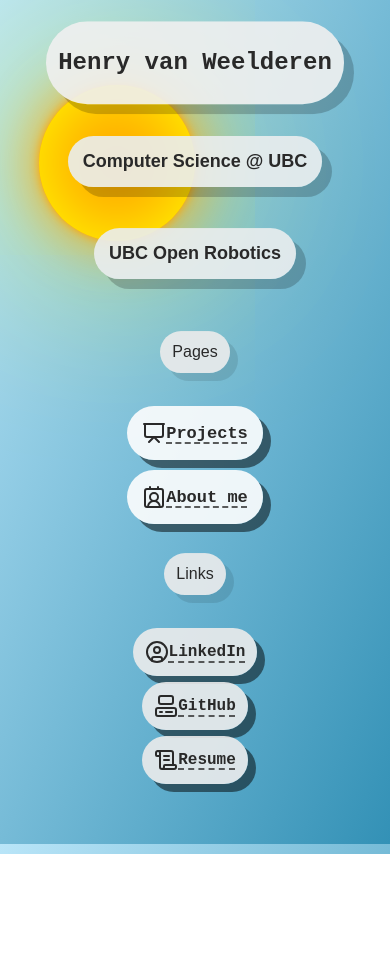
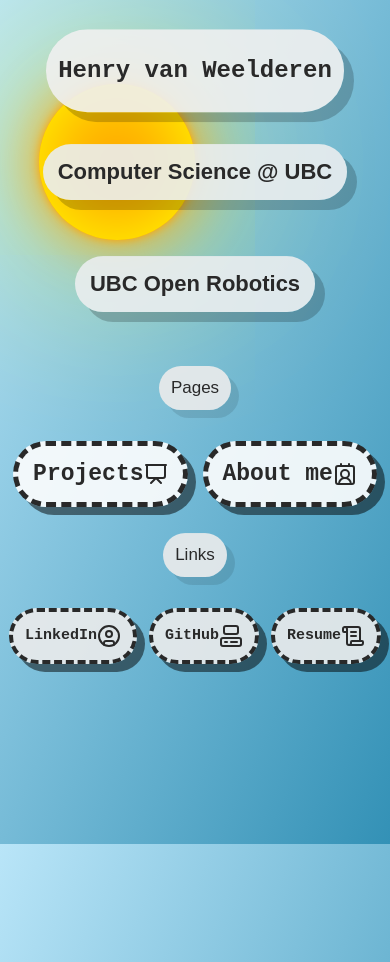
Before and after one commit to henovw/personal-website, a React (Vite) app: page / in a window 390 px wide. Before the commit the page ends 854 px from the top, so only its background shows below. Built offline with nearby package versions, Linux system fonts and the light colour scheme; a web font is replaced by a local one.

Commit message:
more changess

```diff
--- a/src/AboutMe.tsx
+++ b/src/AboutMe.tsx
@@ -5,9 +5,9 @@
 function AboutMe() {
     return (
         <div>
-            <div className="sundiv">
+            {/* <div className="sundiv">
                 <div className="sun"/>
-            </div>
+            </div> */}
             <div className="projects-main-div">
             <div className="mainpage-title-div cloud">
             <h1 className="mainpage-title-text spline-sans-mono-700">About me</h1>
--- a/src/App.css
+++ b/src/App.css
@@ -5,7 +5,7 @@
 }
 
 .mainpage-title-subtext {
-    font-size: clamp(18px, 4vw, 25px);
+    font-size: clamp(22px, 4vw, 25px);
     color: rgb(41, 41, 41);
     width: fit-content;
     height: fit-content;
@@ -22,7 +22,7 @@
 }
 
 .mainpage-links-text {
-    font-size: clamp(16px, 3vw, 20px);
+    font-size: clamp(15px, 3vw, 20px);
     color: rgb(41, 41, 41);
     transition: 0.5s;
     padding: clamp(12px, 2.5vw, 17px);
@@ -30,27 +30,30 @@
     border-radius: 100px;
     display: flex;
     align-items: center;
-    text-decoration: dashed underline;
-    text-underline-offset: 5px;
+    /* text-decoration: dashed underline;
+    text-underline-offset: 5px; */
+    text-decoration: none;
     animation: titleDiv 2.2s ease-in-out;
     animation-iteration-count: infinite;
     box-shadow: 8px 8px rgba(0,0,0,.5);
+    border: 4px dashed rgb(41,41,41);
 }
 
 .mainpage-links-text:hover {
     color:yellow;
     background-color: grey;
+    border-color:yellow;
 }
 
 .mainpage-subtext-sitelinks-div {
     display: flex;
-    gap: clamp(10px, 2vw, 20px);
+    gap: clamp(15px, 2vw, 20px);
     flex-wrap: wrap; /* Allow wrapping on small screens */
     justify-content: center;
 }
 
 .mainpage-headers {
-    font-size: clamp(16px, 3vw, 20px);
+    font-size: clamp(17px, 3vw, 20px);
     color: rgb(41, 41, 41);
     transition: 0.5s;
     padding: clamp(12px, 2.5vw, 17px);
@@ -64,26 +67,27 @@
 }
 
 .mainpage-sitelinks-text {
-    font-size: clamp(17px, 4vw, 30px);
+    font-size: clamp(23px, 4vw, 30px);
     color: rgb(41, 41, 41);
     transition: 0.5s;
     padding: clamp(15px, 3vw, 20px);
     background-color:rgba(253, 253, 253, 0.9);
-    border-radius: 100px;
+    border-radius: 40px;
     display: flex;
     align-items: center;
-    text-decoration: dashed underline;
-    text-underline-offset: 5px;
+    /* text-decoration: dashed underline;
+    text-underline-offset: 5px; */
     animation: titleDiv 2.2s ease-in-out;
     animation-iteration-count: infinite;
     box-shadow: 8px 8px rgba(0,0,0,.5);
-    border: none;
+    border: 5px dashed rgb(41,41,41);
 }
 
 .mainpage-sitelinks-text:hover {
     color:yellow;
     background-color: grey;
     cursor: pointer;
+    border-color: yellow;
 }
 
 .mainpage-links-button {
@@ -98,7 +102,7 @@
 
 .mainpage-subtext-div {
     display: flex;
-    gap: clamp(5px, 1.5vw, 10px);
+    gap: clamp(12px, 1.5vw,15px);
     flex-wrap: wrap;
     justify-content: center;
 }
@@ -138,36 +142,16 @@
     flex-direction: column;
     height: 100vh;
     position: relative;
-    gap: clamp(15px, 3vw, 20px);
+    gap: clamp(10px, 3vw, 20px);
     animation: fadein 1s ease-out;
     animation-iteration-count: 1;
     scrollbar-width:none;
     padding-top: clamp(15px, 3vw, 20px);
+    align-self: center;
 }
 
-body {
-    background-image: linear-gradient(to left top, rgb(51, 145, 182), rgb(185, 229, 248));
-    background-repeat: no-repeat;
-    background-attachment: fixed;
-}
 
-.sun {
-    position: absolute;
-    width: 30vw;
-    height: 30vw;
-    background: orange;
-    border-radius: 50%;
-    box-shadow: 0 0 10px orange, 0 0 60px orange, 0 0 200px yellow, inset 0 0 80px yellow;
-    z-index: 0;
-}
 
-.sundiv {
-    top: 10%;
-    left: 10%;
-    position: absolute;
-    width: 30vw;
-    height: 30vw;
-}
 
 @keyframes rotate {
     from {
@@ -193,18 +177,8 @@
 @media screen and (max-width: 768px) {
     .mainpage-subtext-sitelinks-div,
     .mainpage-subtext-div {
-        flex-direction: column;
-        align-items: center;
-    }
-
-    .sun {
-        width: 40vw;
-        height: 40vw;
-    }
-
-    .sundiv {
-        width: 40vw;
-        height: 40vw;
+        /* flex-direction: column;
+        align-items: center; */
     }
 }
 
--- a/src/App.tsx
+++ b/src/App.tsx
@@ -18,11 +18,11 @@
         <div>
 
         <div className="mainpage-main-div">
-            <div className="sundiv">
+            {/* <div className="sundiv">
             <div className="ray"></div>
             <div className="sun"></div>
         </div>
-
+         */}
         <div className="mainpage-title-div cloud">
             <h1 className="mainpage-title-text spline-sans-mono-700">Henry van Weelderen</h1>
         </div>
@@ -33,30 +33,35 @@
             <h3 className="mainpage-headers gabarito-500">Pages</h3>
         <div className="mainpage-subtext-sitelinks-div">
             <button onClick={redirectProjects} className="mainpage-sitelinks-text spline-sans-mono-600">
+
+            Projects
             <Presentation />
-            Projects
             </button>
 
             <button onClick={redirectAboutMe} className="mainpage-sitelinks-text spline-sans-mono-600">
+
+            About me
             <ContactRound />
-            About me
             </button>
         </div>
             <h3 className="mainpage-headers gabarito-500">Links</h3>
         <div className="mainpage-subtext-div">
             <a href="https://www.linkedin.com/in/henry-van-weelderen-5b8b97160/" target="_blank" className="mainpage-links-text spline-sans-mono-600">
+
+            LinkedIn
             <CircleUser />
-            LinkedIn
             </a>
 
             <a href="https://github.com/henovw" target="_blank" className="mainpage-links-text spline-sans-mono-600">
+
+            GitHub
             <Computer />
-            GitHub
             </a>
 
             <a href="/public/henryresume.docx" target="_blank" className="mainpage-links-text spline-sans-mono-600">
+
+            Resume
             <ScrollText />
-            Resume
             </a>
         </div>
         </div>
--- a/src/Projects.css
+++ b/src/Projects.css
@@ -5,13 +5,14 @@
     padding: clamp(20px, 4vw, 30px);
     display: flex;
     flex-direction: column;
-    gap: clamp(8px, 1.5vw, 10px);
+    gap: clamp(10px, 1.5vw, 10px);
     border-radius: clamp(15px, 3vw, 20px);
     box-shadow: 20px 20px rgba(0, 0, 0, 0.2);
     transition: opacity 0.6s ease-out, transform 0.6s ease-out;
     animation: bounce 2.3s ease-in-out;
     animation-iteration-count: infinite;
     transition: 0.2s;
+    margin-bottom: 10px;
 }
 
 .projects-project-div:hover {
@@ -70,7 +71,6 @@
     scrollbar-width: none;
     padding-bottom: clamp(20px, 4vw, 30px);
     padding-top: clamp(15px, 3vw, 20px);
-    margin-bottom: 10px;
 }
 
 .projects-tag-text {
--- a/src/Projects.tsx
+++ b/src/Projects.tsx
@@ -19,17 +19,18 @@
 
 
     return (
+        <div>
         <div className="projects-main-div">
-            <div className="sundiv">
+            {/* <div className="sundiv">
         <div className="sun"/>
-        </div>
+        </div> */}
 
 
             <div className="mainpage-title-div cloud">
             <h1 className="mainpage-title-text spline-sans-mono-700">Projects</h1>
             </div>
             {projects.map((project) => (
-                <div className="projects-project-div" key={project.key}>
+                <div className={`projects-project-div ${project.key === 0 ? "last-project" : ""}`} key={project.key}>
 
                 <div style={{"display": "flex", "justifyContent": "space-between", "gap": "5px"}}>
                     <h2 className="mainpage-title-text  spline-sans-mono-600">{project.title}</h2>
@@ -58,6 +59,7 @@
 
 
         </div>
+        </div>
     )
 }
 
--- a/src/index.css
+++ b/src/index.css
@@ -33,12 +33,6 @@
   font-style: normal;
 }
 
-html, body {
-    margin: 0;
-    padding: 0;
-    height: 100%;
-    width: 100%;
-}
 
 .gabarito-900 {
   font-family: "Gabarito", sans-serif;
@@ -79,3 +73,35 @@
   font-weight: 300;
   font-style: normal;
 }
+
+
+
+
+html {
+    margin: 00px;
+    padding: 0;
+    height: 100%;
+    width: 100%;
+}
+
+body {
+    background-image: linear-gradient(to left top, rgb(51, 145, 182), rgb(185, 229, 248));
+    background-repeat: no-repeat;
+    background-attachment: fixed;
+    padding-bottom: 100px;
+}
+
+
+body::before {
+    content: '';
+    position: absolute;
+    top: 10%;
+    left: 10%;
+    width: 40vw;
+    height: 40vw;
+    background: orange;
+    border-radius: 50%;
+    box-shadow: 0 0 10px orange, 0 0 60px orange, 0 0 200px yellow, inset 0 0 80px yellow;
+    z-index: -1;
+    pointer-events: none; /* Allows clicking through */
+}
```
